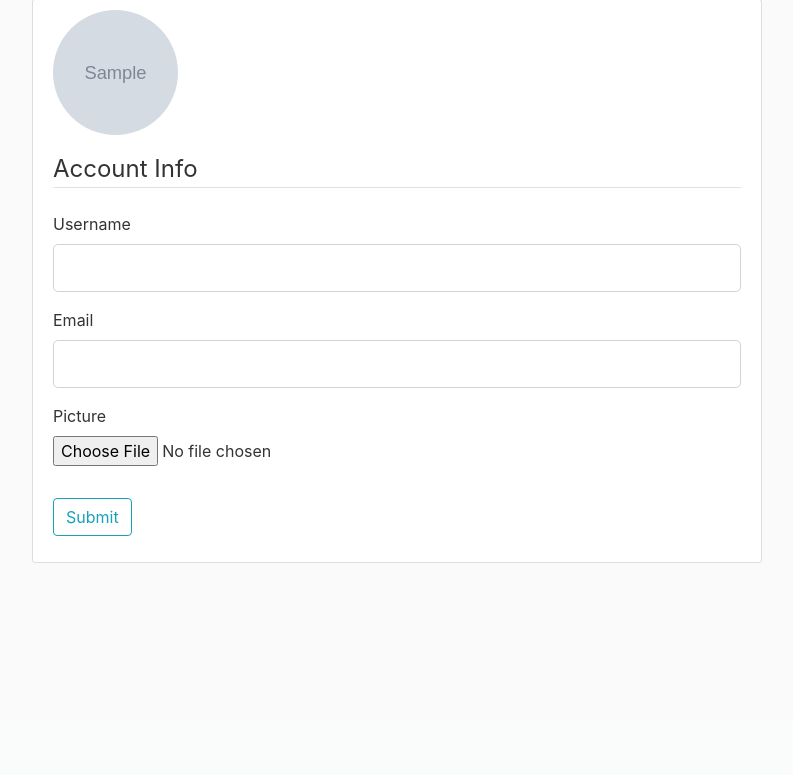
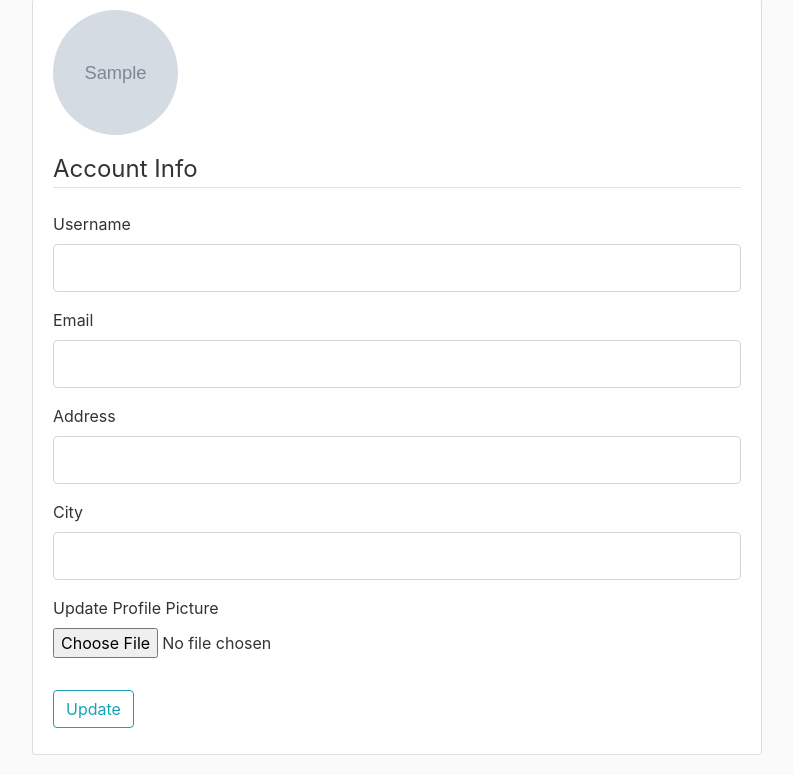
Before and after one commit to thealfaisal/comp453FinalProject, a Flask app: template flaskDemo/templates/account.html in a window 1280 px wide. Shown: the part 81-856 px from the top of the page, without its empty margins (53-846 px from the left). Before the commit the page ends 644 px from the top, so only its background shows below. Run offline with Flask 2, Linux system fonts and the light colour scheme; the template is opened without the code that fills it: values that come from a table or form of the project are taken from there, most other values are stand-ins (such as "Sample title", 1, 10 or a date in 2020); grey boxes marked "Sample" are stand-in pictures; form fields are guessed from the names that the template uses; parts of the project's set-up code (start-up, migrations or seed data) failed here and were passed over; some libraries are stand-ins or nearby versions.

Commit message:
added address and city to account

```diff
--- a/flaskDemo/forms.py
+++ b/flaskDemo/forms.py
@@ -58,21 +58,12 @@ class LoginForm(FlaskForm):
     submit = SubmitField('Login')
 
 class SearchForm(FlaskForm):
-<<<<<<< HEAD
-    Pickingup = SelectField("Pick up location", choices=myChoices2)
-    Dropoff = SelectField("Drop off location", choices=myChoices2)
-    Pickupdate = DateField("Pickup Date",validators=[Regexp(regex)])
-    Pickuptime = StringField('Pickup Time')
-    Dropoffdate = DateField("Dropoff Date",validators=[Regexp(regex)])
-    Dropofftime = StringField('Dropoff Time')
-=======
     Pickingup = SelectField("Picking up", choices=myChoices2)
     Dropoff = SelectField("Dropping off", choices=myChoices2)
     Pickupdate = DateField("Pickup Date", validators=[Required()])
     Pickuptime = TimeField("Pickup Time",validators=[Required()])
     Dropoffdate = DateField("Dropoff Date", validators=[Required()])
     Dropofftime = TimeField("Dropoff Time",validators=[Required()])
->>>>>>> 25569e56a44da7a1eadd35c1c0467afdaf827714
     submit = SubmitField('Search')
 
     def validate_Dropoffdate(self, Dropoffdate):
@@ -85,20 +76,25 @@ class UpdateAccountForm(FlaskForm):
                            validators=[DataRequired(), Length(min=2, max=20)])
     email = StringField('Email',
                         validators=[DataRequired(), Email()])
+    address = StringField('Address')
+    city = StringField('City')
     picture = FileField('Update Profile Picture', validators=[FileAllowed(['jpg', 'png'])])
     submit = SubmitField('Update')
 
     def validate_username(self, username):
         if username.data != current_user.username:
-            user = User.query.filter_by(username=username.data).first()
+            user = Customer.query.filter_by(username=username.data).first()
             if user:
                 raise ValidationError('That username is taken. Please choose a different one.')
 
     def validate_email(self, email):
         if email.data != current_user.email:
-            user = User.query.filter_by(email=email.data).first()
+            user = Customer.query.filter_by(email=email.data).first()
             if user:
                 raise ValidationError('That email is taken. Please choose a different one.')
+
+
+
 """
 class PostForm(FlaskForm):
     title = StringField('Title', validators=[DataRequired()])
--- a/flaskDemo/templates/about.html
+++ b/flaskDemo/templates/about.html
@@ -1,5 +1,8 @@
 {% extends "layout.html" %}
 {% block content %}
+<div class="content-section">
     <h1>About Us</h1>
+    <hr>
     <p>Our mission is to satisfy customers on their travel times by giving a reliable service based on customer preference. We have created an easy way to look for cars for lease with a competitve price.</p>
+</div>
 {% endblock content %}
--- a/flaskDemo/templates/account.html
+++ b/flaskDemo/templates/account.html
@@ -40,6 +40,32 @@
                     {% endif %}
                 </div>
                 <div class="form-group">
+                    {{ form.address.label(class="form-control-label") }}
+                    {% if form.address.errors %}
+                        {{ form.address(class="form-control form-control-lg is-invalid") }}
+                        <div class="invalid-feedback">
+                            {% for error in form.address.errors %}
+                                <span>{{ error }}</span>
+                            {% endfor %}
+                        </div>
+                    {% else %}
+                        {{ form.address(class="form-control form-control-lg") }}
+                    {% endif %}
+                </div>
+                <div class="form-group">
+                    {{ form.city.label(class="form-control-label") }}
+                    {% if form.city.errors %}
+                        {{ form.city(class="form-control form-control-lg is-invalid") }}
+                        <div class="invalid-feedback">
+                            {% for error in form.city.errors %}
+                                <span>{{ error }}</span>
+                            {% endfor %}
+                        </div>
+                    {% else %}
+                        {{ form.city(class="form-control form-control-lg") }}
+                    {% endif %}
+                </div>
+                <div class="form-group">
                     {{ form.picture.label() }}
                     {{ form.picture(class="form-control-file") }}
                     {% if form.picture.errors %}
```
Also changed, not shown: flaskDemo/routes.py (+9 -1 lines), flaskDemo/default-img.jpg (added), flaskDemo/static/profile_pics/6200e2e716656ecd.png (added), 1 other file.
